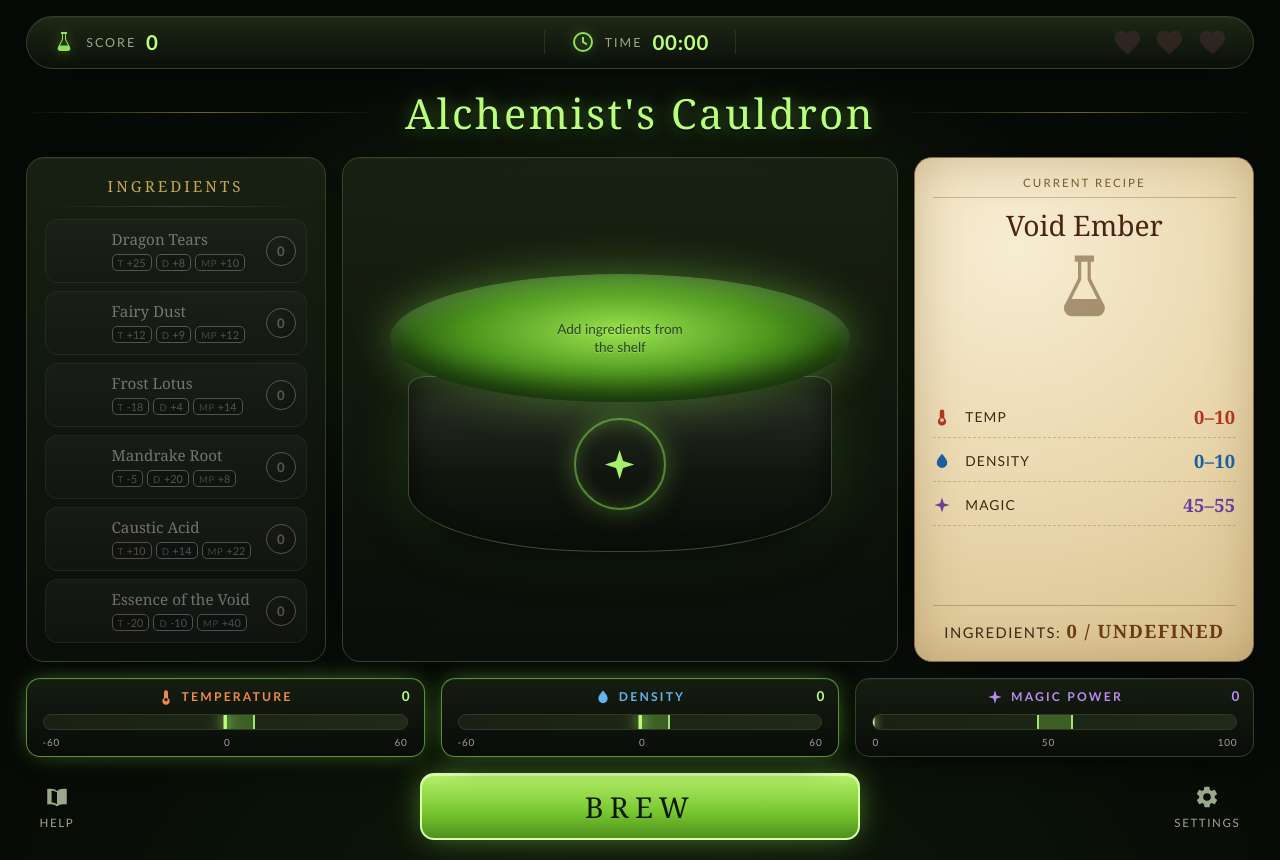
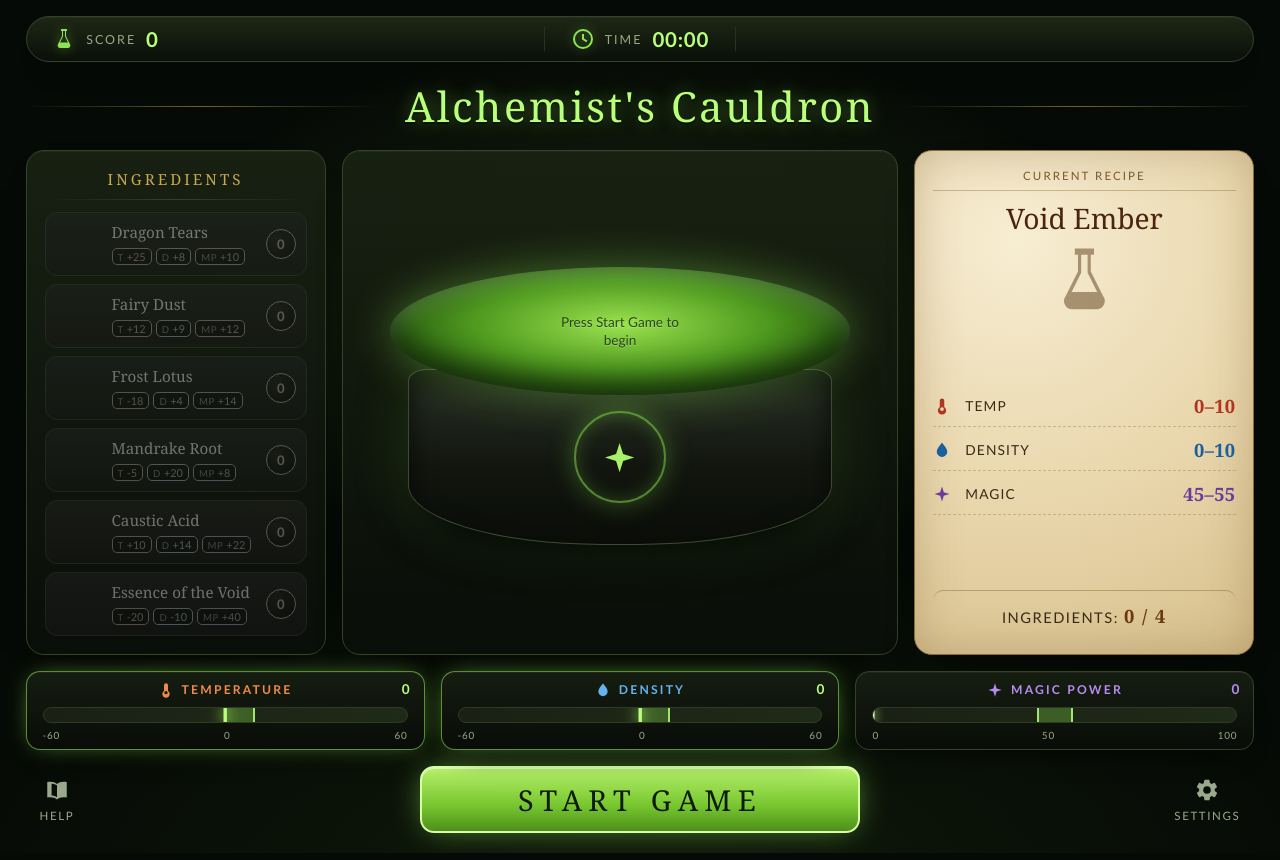
Before and after one commit to asqarbekolimov/alchemists-cauldron, a website built with Vite: page index.html in a window 1280 px wide. Built offline with nearby package versions, Linux system fonts and the light colour scheme.

Commit message:
feat: add start screen and brewing feedback

```diff
--- a/src/styles/main.css
+++ b/src/styles/main.css
@@ -556,13 +556,29 @@
 }
 
 .recipe__counter {
-  padding-top: 12px;
+  padding: 12px 10px 8px;
   margin-top: 12px;
   font-size: 0.92rem;
   letter-spacing: 0.1em;
   text-align: center;
   text-transform: uppercase;
   border-top: 1px solid rgb(122 90 42 / 40%);
+  border-radius: 10px;
+  transition:
+    color 0.2s ease,
+    background 0.2s ease,
+    box-shadow 0.2s ease;
+}
+
+.recipe__counter--full {
+  color: #7c2410;
+  background: rgb(190 68 30 / 14%);
+  box-shadow: inset 0 0 0 1px rgb(176 52 31 / 35%);
+}
+
+.recipe__counter--full strong {
+  color: #a82c0f;
+  text-shadow: 0 0 16px rgb(220 90 40 / 55%);
 }
 
 .recipe__counter strong {
@@ -713,6 +729,11 @@
   grid-template-columns: 1fr minmax(0, 440px) 1fr;
   align-items: center;
   gap: 12px;
+}
+
+.actions__primary {
+  width: 100%;
+  justify-self: center;
 }
 
 .btn {
--- a/src/ui/actions.ts
+++ b/src/ui/actions.ts
@@ -1,5 +1,16 @@
+import type { IGameState } from '../utils/types';
 import { element } from '../utils/dom';
 import { icon, type IconName } from './icons';
+
+export interface ActionsHandlers {
+  onStart: () => void;
+  onBrew: () => void;
+}
+
+export interface ActionsView {
+  element: HTMLElement;
+  update(state: IGameState): void;
+}
 
 function createGhostButton(
   label: string,
@@ -17,19 +28,44 @@
   });
 }
 
-export function createActions(): HTMLElement {
+export function createActionsView(handlers: ActionsHandlers): ActionsView {
+  const start = element('button', {
+    className: 'btn btn--brew',
+    textContent: 'Start Game',
+    attributes: { type: 'button', 'data-action': 'start' },
+    events: { click: handlers.onStart },
+  });
+
   const brew = element('button', {
     className: 'btn btn--brew',
     textContent: 'Brew',
     attributes: { type: 'button', 'data-action': 'brew' },
+    events: { click: handlers.onBrew },
   });
 
-  return element('footer', {
+  const primary = element('div', { className: 'actions__primary' });
+
+  const root = element('footer', {
     className: 'actions',
     children: [
       createGhostButton('Help', 'book', 'help', 'start'),
-      brew,
+      primary,
       createGhostButton('Settings', 'gear', 'settings', 'end'),
     ],
   });
+
+  let mode: 'menu' | 'game' | undefined;
+
+  function update(state: IGameState): void {
+    const nextMode = state.status === 'menu' ? 'menu' : 'game';
+
+    if (nextMode !== mode) {
+      primary.replaceChildren(nextMode === 'menu' ? start : brew);
+      mode = nextMode;
+    }
+
+    brew.disabled = state.status !== 'playing' || state.cauldronIngredients.length === 0;
+  }
+
+  return { element: root, update };
 }
--- a/src/ui/cauldron.ts
+++ b/src/ui/cauldron.ts
@@ -59,6 +59,8 @@
     list.replaceChildren();
 
     if (state.cauldronIngredients.length === 0) {
+      hint.textContent =
+        state.status === 'menu' ? 'Press Start Game to begin' : 'Add ingredients from the shelf';
       list.append(hint);
       return;
     }
--- a/src/ui/header.ts
+++ b/src/ui/header.ts
@@ -1,11 +1,16 @@
+import { DEFAULT_DIFFICULTY, DIFFICULTY_SETTINGS } from '../data/difficulty';
+import type { IGameState } from '../utils/types';
 import { element } from '../utils/dom';
 import { icon, type IconName } from './icons';
 
-export interface HeaderOptions {
-  score: number;
-  timeLeft: number;
-  lives: number;
-  maxLives?: number;
+export interface HeaderView {
+  element: HTMLElement;
+  update(state: IGameState): void;
+}
+
+interface StatElements {
+  element: HTMLElement;
+  value: HTMLElement;
 }
 
 function formatTime(totalSeconds: number): string {
@@ -16,49 +21,59 @@
   return `${String(minutes).padStart(2, '0')}:${String(seconds).padStart(2, '0')}`;
 }
 
-function createStat(
-  iconName: IconName,
-  label: string,
-  value: string,
-  field: string,
-  modifier = '',
-): HTMLElement {
-  return element('div', {
-    className: `stat${modifier ? ` stat--${modifier}` : ''}`,
-    children: [
-      icon(iconName, 'stat__icon'),
-      element('span', { className: 'stat__label', textContent: label }),
-      element('span', {
-        className: 'stat__value',
-        textContent: value,
-        attributes: { 'data-field': field },
-      }),
-    ],
+function createStat(iconName: IconName, label: string, field: string, modifier = ''): StatElements {
+  const value = element('span', {
+    className: 'stat__value',
+    attributes: { 'data-field': field },
   });
+
+  return {
+    value,
+    element: element('div', {
+      className: `stat${modifier ? ` stat--${modifier}` : ''}`,
+      children: [
+        icon(iconName, 'stat__icon'),
+        element('span', { className: 'stat__label', textContent: label }),
+        value,
+      ],
+    }),
+  };
 }
 
-export function createHeader(options: HeaderOptions): HTMLElement {
-  const maxLives = options.maxLives ?? 3;
+export function createHeaderView(): HeaderView {
+  const score = createStat('flask', 'Score', 'score');
+  const timer = createStat('clock', 'Time', 'timer', 'time');
 
   const lives = element('div', {
     className: 'lives',
-    attributes: {
-      role: 'img',
-      'aria-label': `Lives: ${options.lives} of ${maxLives}`,
-      'data-field': 'lives',
-    },
+    attributes: { 'data-field': 'lives', role: 'img' },
   });
 
-  for (let index = 0; index < maxLives; index += 1) {
-    lives.append(icon('heart', index < options.lives ? 'life' : 'life life--lost'));
+  const root = element('header', {
+    className: 'header',
+    children: [score.element, timer.element, lives],
+  });
+
+  function update(state: IGameState): void {
+    const maxLives = DIFFICULTY_SETTINGS[state.difficulty ?? DEFAULT_DIFFICULTY].lives;
+    const isMenu = state.status === 'menu';
+
+    score.value.textContent = String(state.score);
+    timer.value.textContent = formatTime(state.timeLeft);
+
+    lives.replaceChildren();
+
+    if (isMenu) {
+      lives.setAttribute('aria-label', 'Lives: not started');
+      return;
+    }
+
+    for (let index = 0; index < maxLives; index += 1) {
+      lives.append(icon('heart', index < state.lives ? 'life' : 'life life--lost'));
+    }
+
+    lives.setAttribute('aria-label', `Lives: ${state.lives} of ${maxLives}`);
   }
 
-  return element('header', {
-    className: 'header',
-    children: [
-      createStat('flask', 'Score', String(options.score), 'score'),
-      createStat('clock', 'Time', formatTime(options.timeLeft), 'timer', 'time'),
-      lives,
-    ],
-  });
+  return { element: root, update };
 }
--- a/src/ui/layout.ts
+++ b/src/ui/layout.ts
@@ -1,51 +1,63 @@
+import { DEFAULT_DIFFICULTY, DIFFICULTY_SETTINGS } from '../data/difficulty';
 import type { IGameState } from '../utils/types';
 import { element } from '../utils/dom';
 import { calculateCauldron } from '../logic/calculate-cauldron';
 import {
   addIngredientToCauldron,
+  brewCauldron,
   getGameState,
-  MAX_CAULDRON_SIZE,
   SHELF_INGREDIENTS,
+  startGame,
   subscribe,
 } from '../state/game-state';
-import { createActions } from './actions';
+import { createActionsView } from './actions';
 import { createBarsView } from './bars';
 import { createCauldronView } from './cauldron';
-import { createHeader } from './header';
+import { createHeaderView } from './header';
 import { createRecipeView } from './recipe';
 import { createShelfView } from './shelf';
 
 export function mainLayout(): HTMLElement {
   const state = getGameState();
 
+  const header = createHeaderView();
   const shelf = createShelfView(SHELF_INGREDIENTS, (ingredientId) =>
     addIngredientToCauldron(ingredientId),
   );
   const cauldron = createCauldronView();
-  const recipe = createRecipeView(MAX_CAULDRON_SIZE);
+  const recipe = createRecipeView();
   const bars = createBarsView();
+  const actions = createActionsView({
+    onStart: startGame,
+    onBrew: () => {
+      brewCauldron();
+    },
+  });
 
   const layout = element('div', {
     className: 'layout',
     children: [
-      createHeader({ score: state.score, timeLeft: state.timeLeft, lives: state.lives }),
+      header.element,
       element('h1', { className: 'title', textContent: "Alchemist's Cauldron" }),
       element('main', {
         className: 'main',
         children: [shelf.element, cauldron.element, recipe.element],
       }),
       bars.element,
-      createActions(),
+      actions.element,
     ],
   });
 
   const render = (nextState: IGameState): void => {
+    const settings = DIFFICULTY_SETTINGS[nextState.difficulty ?? DEFAULT_DIFFICULTY];
     const values = calculateCauldron(nextState.cauldronIngredients);
 
-    shelf.update(nextState, MAX_CAULDRON_SIZE);
+    header.update(nextState);
+    shelf.update(nextState, settings.maxCauldronIngredients);
     cauldron.update(nextState);
-    recipe.update(nextState);
+    recipe.update(nextState, settings.maxCauldronIngredients);
     bars.update(nextState.activeRecipe, values);
+    actions.update(nextState);
   };
 
   subscribe(render);
--- a/src/ui/recipe.ts
+++ b/src/ui/recipe.ts
@@ -4,7 +4,7 @@
 
 export interface RecipeView {
   element: HTMLElement;
-  update(state: IGameState): void;
+  update(state: IGameState, capacity: number): void;
 }
 
 function formatRange(range: IRecipeRange): string {
@@ -27,9 +27,14 @@
   });
 }
 
-export function createRecipeView(capacity: number): RecipeView {
+export function createRecipeView(): RecipeView {
   const name = element('p', { className: 'recipe__name' });
   const counterValue = element('strong');
+  const counter = element('p', {
+    className: 'recipe__counter',
+    attributes: { 'data-field': 'ingredient-counter', 'aria-live': 'polite' },
+    children: [element('span', { textContent: 'Ingredients: ' }), counterValue],
+  });
   const targets = element('ul', { className: 'recipe__targets' });
 
   const root = element('aside', {
@@ -48,15 +53,11 @@
         children: [icon('flask', 'recipe__art-icon')],
       }),
       targets,
-      element('p', {
-        className: 'recipe__counter',
-        attributes: { 'data-field': 'ingredient-counter' },
-        children: [element('span', { textContent: 'Ingredients: ' }), counterValue],
-      }),
+      counter,
     ],
   });
 
-  function update(state: IGameState): void {
+  function update(state: IGameState, capacity: number): void {
     const recipe = state.activeRecipe;
 
     name.textContent = recipe.name;
@@ -66,6 +67,7 @@
       createTarget('magic', 'spark', 'Magic', recipe.magicPower),
     );
     counterValue.textContent = `${state.cauldronIngredients.length} / ${capacity}`;
+    counter.classList.toggle('recipe__counter--full', state.cauldronIngredients.length >= capacity);
   }
 
   return { element: root, update };
--- a/src/ui/shelf.ts
+++ b/src/ui/shelf.ts
@@ -97,6 +97,7 @@
   });
 
   function update(state: IGameState, maxCauldron: number): void {
+    const isPlaying = state.status === 'playing';
     const isCauldronFull = state.cauldronIngredients.length >= maxCauldron;
 
     for (const card of cards) {
@@ -105,7 +106,7 @@
 
       card.stockBadge.textContent = String(stock);
       card.button.classList.toggle('card--empty', isEmpty);
-      card.button.disabled = isEmpty || isCauldronFull;
+      card.button.disabled = !isPlaying || isEmpty || isCauldronFull;
       card.button.setAttribute('aria-label', `Add ${card.name}. Portions left: ${stock}.`);
     }
   }
```
